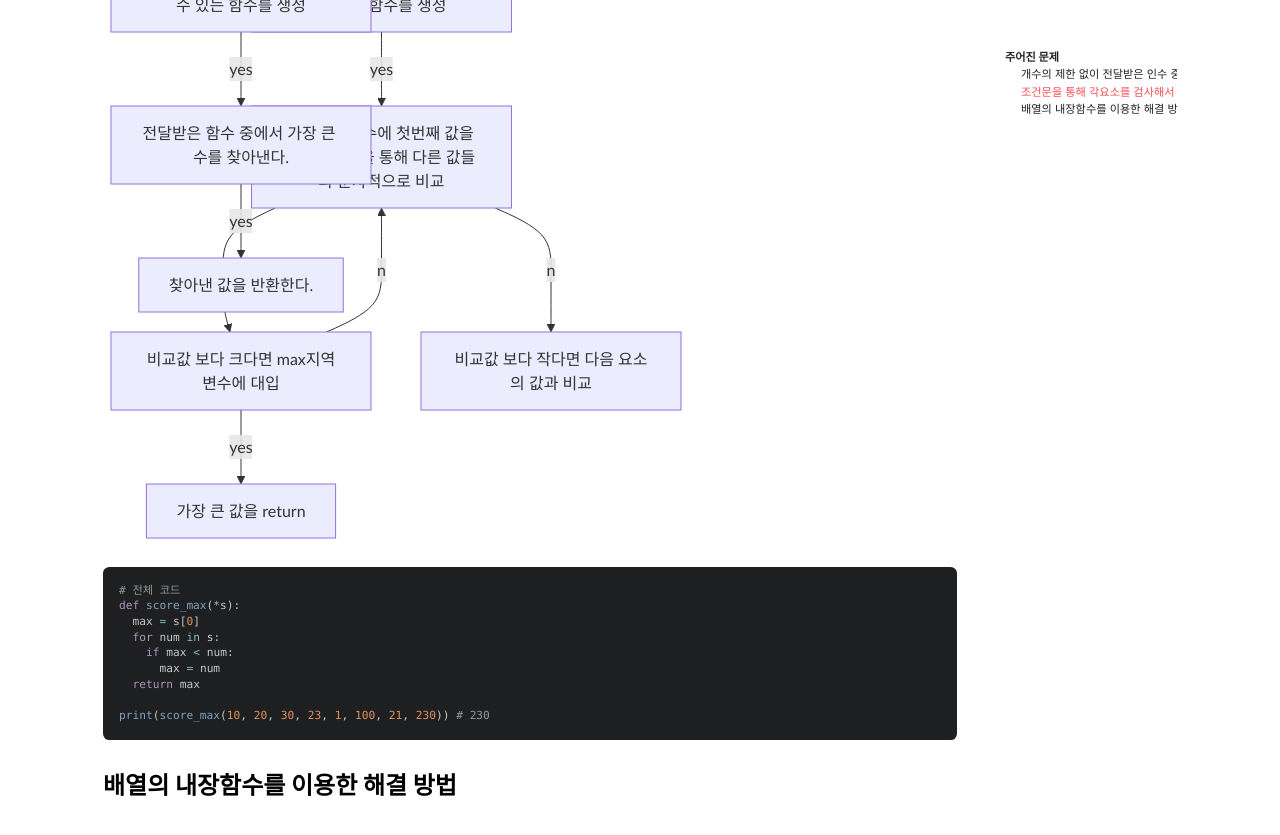
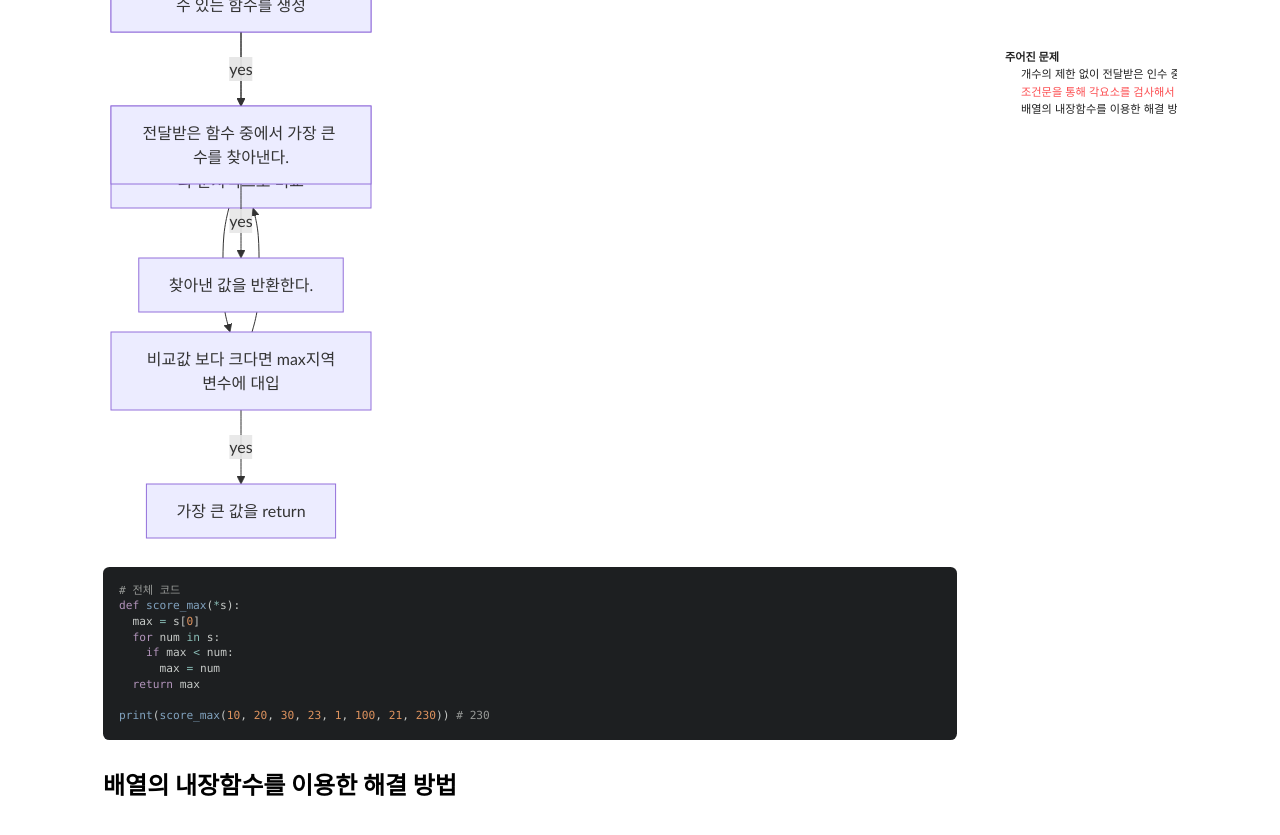
Before and after one commit to mchaemil/mchaemil.github.io, a Jekyll site: the page built from _posts/2019-12-06-my-Presentation.md, in a window 1280 px wide and 900 px high, scrolled down 964 px. Shown: the top 835 px of the window. Built offline with Jekyll 4.4.1, drawn with Linux system fonts in a browser that asks for light colours; nearby versions of some CDN libraries.

Commit message:
update post

````diff
--- a/_posts/2019-12-06-my-Presentation.md
+++ b/_posts/2019-12-06-my-Presentation.md
@@ -22,13 +22,11 @@ graph TB;
     A[인자를 개수 제한 없이 받을 수 있는 함수를 생성]
     B[max 지역변수에 첫번째 값을 담고, for문을 통해 다른 값들과 순차적으로 비교]
     C[비교값 보다 크다면 max지역변수에 대입]
-    D[비교값 보다 작다면 다음 요소의 값과 비교]
-    E[가장 큰 값을 return]
+    D[가장 큰 값을 return]
     A--yes-->B;
     B--yes-->C;
-    B--no-->D;
     C--no-->B;
-    C--yes-->E;
+    C--yes-->D;
 ```
 
 ```python
````
Also changed, not shown: _posts/2019-11-25-my-first-commit.md (+1 -1 lines).
